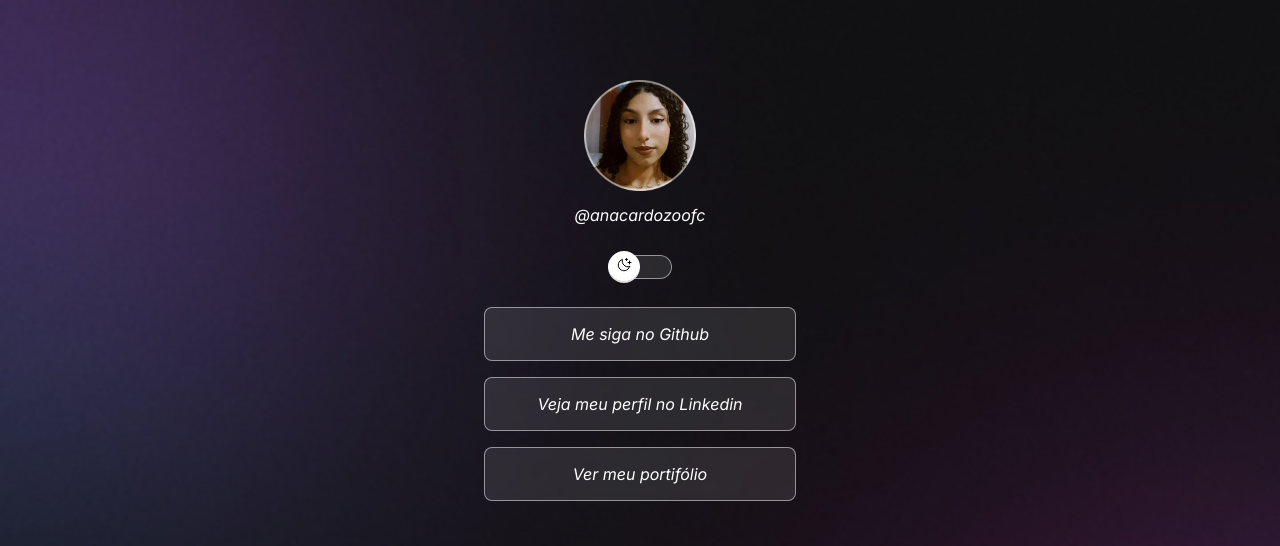
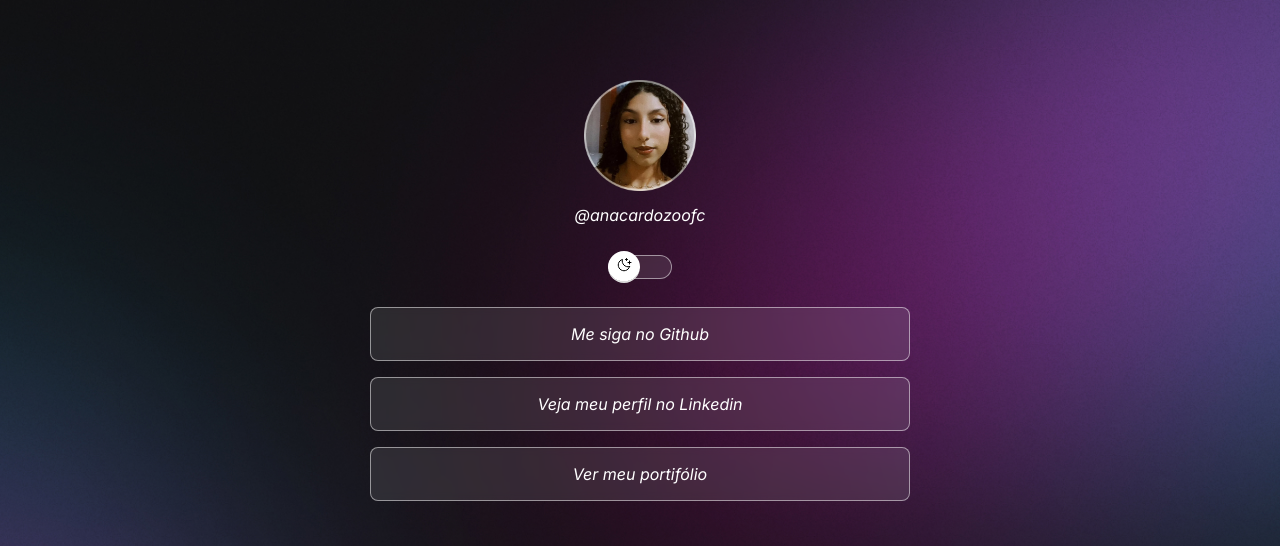
Before and after one commit to anacardozo/projeto-lightmode, a plain HTML site: page index.html in a window 1280 px wide. Shown: the top 546 px of the page. Drawn offline with nearby package versions, Linux system fonts and the light colour scheme.

Commit message:
change background based on media queries

```diff
--- a/style.css
+++ b/style.css
@@ -30,6 +30,7 @@
 body{
     /* background: color image repeat position/size */
     background: var(--bg-url) no-repeat top center/cover;
+    height: 100vh;
 }
 body *{
     font-family: 'Inter', sans-serif;
@@ -38,10 +39,12 @@ body *{
 
 #container{
     /* border: largura solid color*/
-    width: 360px;
+    width: 100%;
     /* alinhamento de uma caixa com largura fixa */
     margin: 56px auto 0px; /*deixa em cima, direita e esquerda automatico e em baixo */
     padding: 0 24px;
+    /* Quando aumentar a largura do dispositivo o maximo de largura que o container vai ter será o definido */
+    max-width: 588px;
 }
 /* procura a img dentro de profile */
 /* a altura segue o conteúdo da página */
@@ -171,3 +174,13 @@ footer{
     text-align: center;
     font-size: 14px
 }
+
+/* media queries */
+@media (min-width: 700px){
+    :root{
+        --bg-url: url(./assets/bg-desktop.jpg);
+    }
+    .light{
+        --bg-url: url(./assets/bg-desktop-light.jpg);
+    }
+}
```
Also changed, not shown: assets/bg-desktop-light.jpg (added), assets/bg-desktop.jpg (added).
